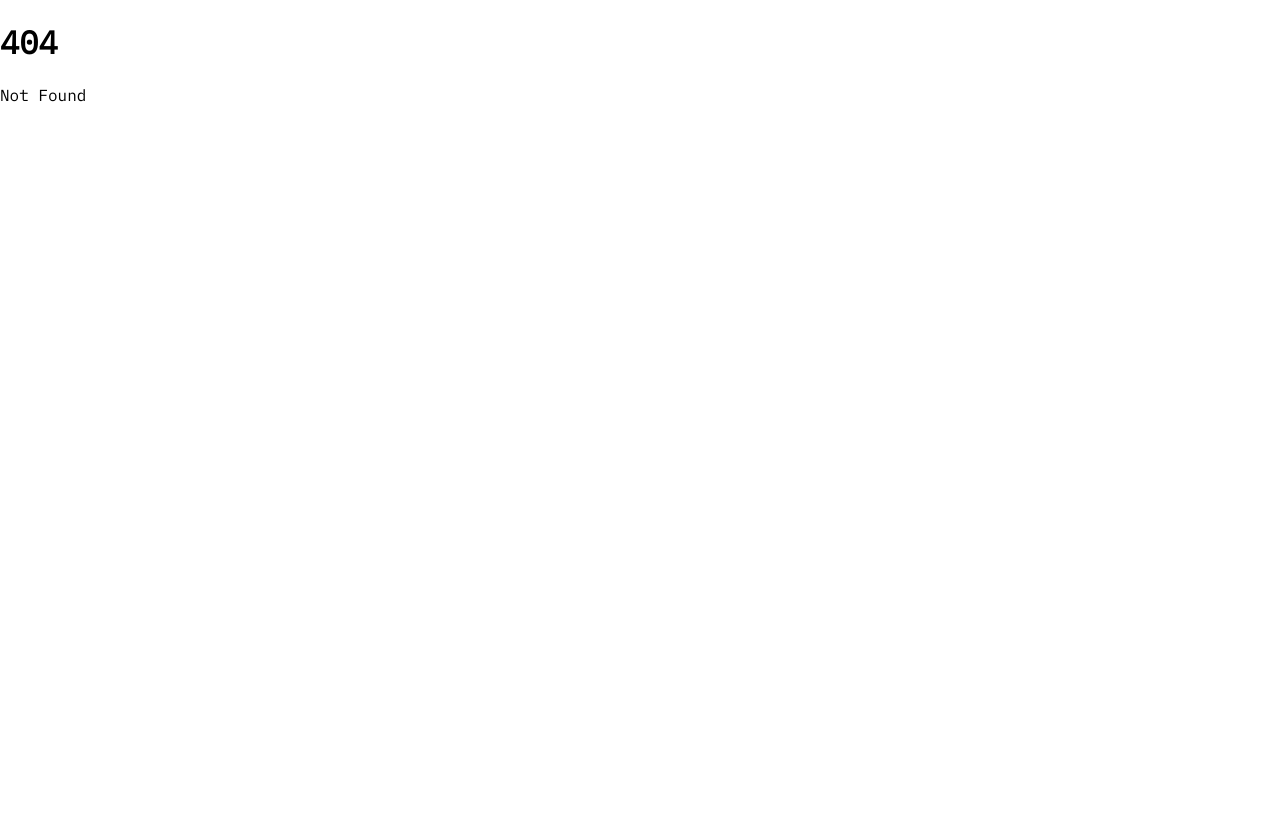
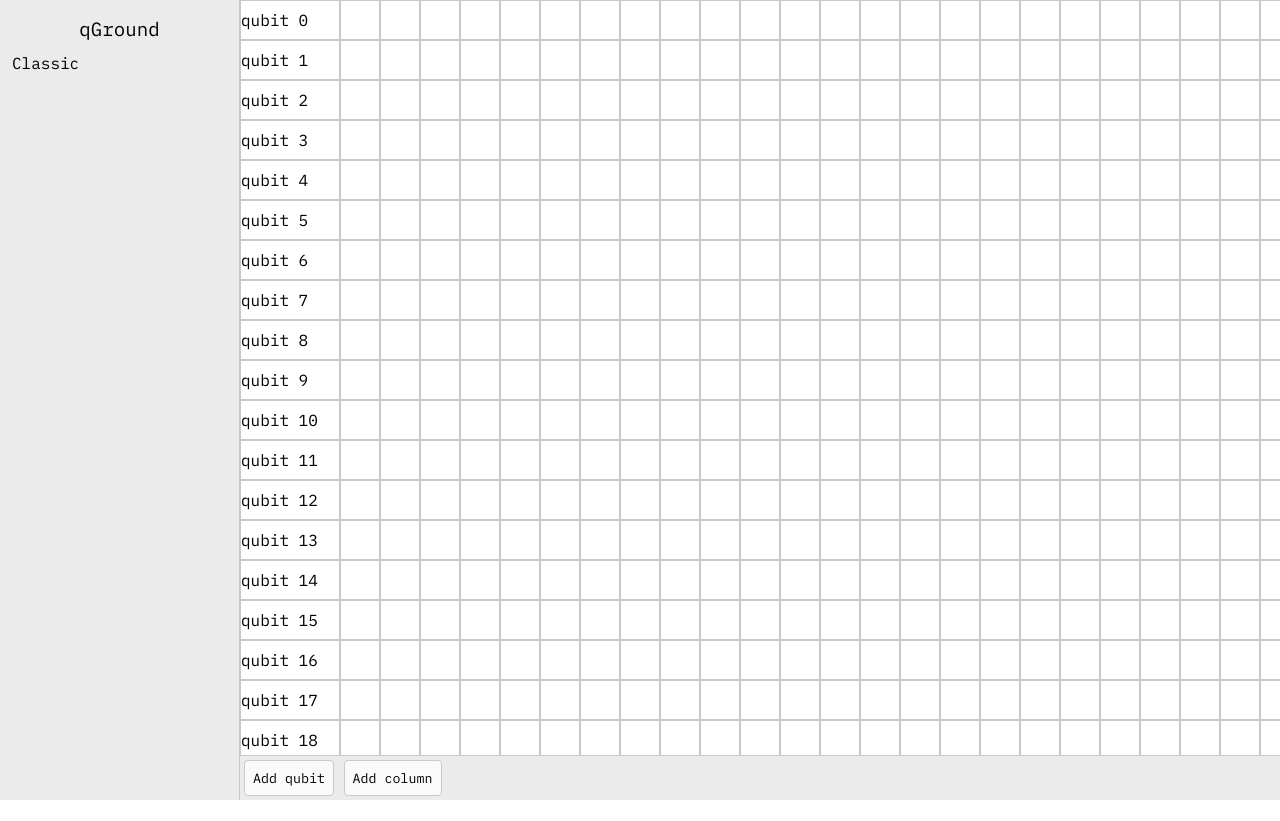
Before and after one commit to CoasterFan5/qground, a SvelteKit app: page /play/quantum in a window 1280 px wide. Before the commit this address had no page. After the commit the page ends 800 px from the top, so only its background shows below. Built offline with nearby package versions, Linux system fonts and the light colour scheme.

Commit message:
start grid

```diff
--- a/src/routes/+layout.svelte
+++ b/src/routes/+layout.svelte
@@ -19,6 +19,8 @@
 		margin: 0px;
 		padding: 0px;
 		height: 100vh;
+		width: 100%;
+		display: flex;
 
 		font-weight: 400;
 		font-style: normal;
--- a/src/routes/play/+layout.svelte
+++ b/src/routes/play/+layout.svelte
@@ -27,7 +27,11 @@
 		flex-direction: row;
 		align-items: start;
 		justify-content: center;
+		width: 100%;
 		height: 100%;
+		min-width: 0;
+		min-height: 0;
+		overflow: hidden;
 	}
 
 	.sidebar {
@@ -67,7 +71,11 @@
 	}
 
 	.content {
-		width: 100%;
+		flex: 1 1 0;
+		width: auto;
 		height: 100%;
+		min-width: 0;
+		min-height: 0;
+		overflow: hidden;
 	}
 </style>
--- /dev/null
+++ b/src/routes/play/quantum/+page.svelte
@@ -0,0 +1,112 @@
+<script lang="ts">
+	let qubits = $state(30);
+	let gateColumns = $state(40);
+	const addQubit = () => {
+		qubits += 1;
+	};
+
+	const addColumn = () => {
+		gateColumns += 1;
+	};
+</script>
+
+<div class="wrap">
+	<div class="gridContainer">
+		<div class="qGrid">
+			{#each Array(qubits) as _, i (i)}
+				<div class="qubitRow">
+					<div class="bitLabel">
+						qubit {i}
+					</div>
+					<div class="cells">
+						{#each Array(gateColumns) as _, j (j)}
+							<div class="cell"></div>
+						{/each}
+					</div>
+				</div>
+			{/each}
+		</div>
+	</div>
+	<div class="tools">
+		<button onclick={addQubit}>Add qubit</button>
+		<button onclick={addColumn}>Add column</button>
+	</div>
+</div>
+
+<style>
+	.wrap {
+		display: grid;
+		grid-template-rows: minmax(0, 1fr) auto;
+		width: 100%;
+		height: 100%;
+		min-height: 0;
+		min-width: 0;
+		overflow: hidden;
+	}
+	.gridContainer {
+		min-height: 0;
+		min-width: 0;
+		overflow: hidden;
+	}
+	.qGrid {
+		width: 100%;
+		height: 100%;
+		min-height: 0;
+		min-width: 0;
+		display: flex;
+		flex-direction: column;
+		align-items: flex-start;
+		overflow: auto;
+	}
+	.qubitRow {
+		display: flex;
+		flex: 0 0 auto;
+		align-items: center;
+		width: max-content;
+		min-width: 100%;
+	}
+
+	.bitLabel {
+		box-sizing: border-box;
+		flex: 0 0 100px;
+		border: 1px solid var(--border);
+		height: 40px;
+		display: flex;
+		align-items: center;
+		justify-content: left;
+	}
+
+	.cells {
+		display: flex;
+		flex: 0 0 auto;
+	}
+
+	.cell {
+		box-sizing: border-box;
+		flex: 0 0 40px;
+		height: 40px;
+		border: 1px solid var(--border);
+	}
+
+	.tools {
+		box-sizing: border-box;
+		flex: 0 0 auto;
+		border-top: 1px solid var(--border);
+		background: var(--secondary);
+		width: 100%;
+		padding: 0.25rem;
+
+		button {
+			background: unset;
+			border: 1px solid var(--border);
+			background: var(--background);
+			padding: 0.5rem;
+			border-radius: 0.25rem;
+			cursor: pointer;
+
+			&:hover {
+				border: 1px solid var(--accent);
+			}
+		}
+	}
+</style>
```
